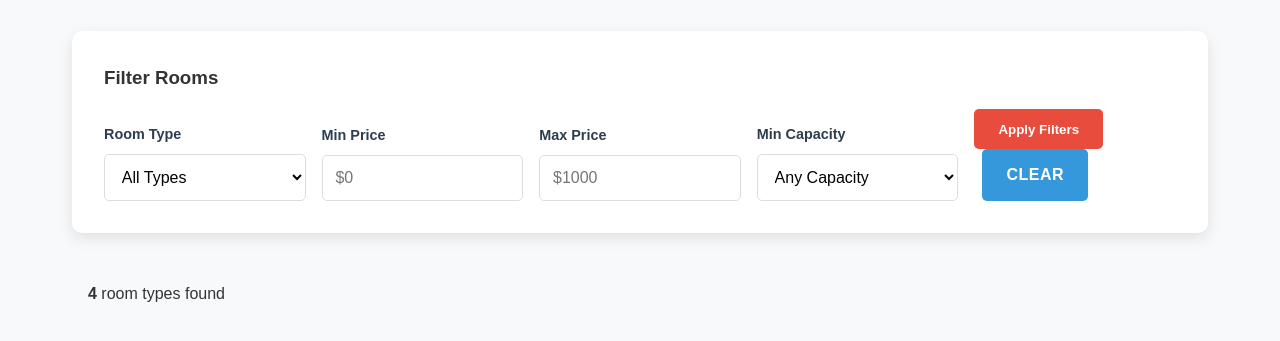
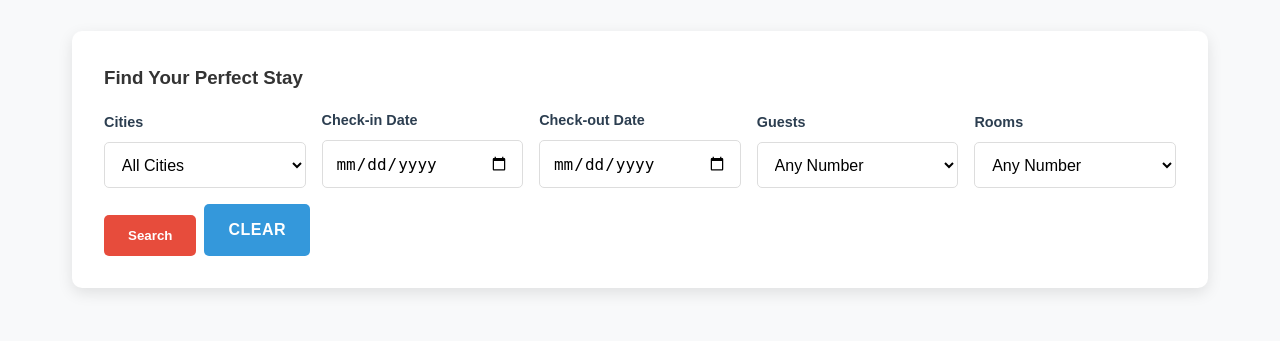
Before and after one commit to AnitaTam2001/abchotels, a Django app: page /rooms/ in a window 1280 px wide. Shown: the part 508-849 px from the top of the page. Run offline with Django 4.2, Linux system fonts and the light colour scheme; data comes from the database, SQL or seed files in the repository.

Commit message:
Step 5 : updated rooms

```diff
--- a/hotel/views.py
+++ b/hotel/views.py
@@ -22,33 +22,69 @@
     room_types = RoomType.objects.all()
 
     # Get filter parameters
-    room_type_filter = request.GET.get('room_type', '')
-    price_min = request.GET.get('price_min', '')
-    price_max = request.GET.get('price_max', '')
-    capacity = request.GET.get('capacity', '')
+    city_filter = request.GET.get('city', '')
+    check_in_date = request.GET.get('check_in', '')
+    check_out_date = request.GET.get('check_out', '')
+    guests_filter = request.GET.get('guests', '')
+    rooms_filter = request.GET.get('rooms', '')
 
     # Apply filters
     filtered_rooms = room_types
 
-    if room_type_filter:
-        filtered_rooms = filtered_rooms.filter(name__icontains=room_type_filter)
+    # City filter (using room type name as city for now)
+    if city_filter:
+        filtered_rooms = filtered_rooms.filter(name__icontains=city_filter)
 
-    if price_min:
-        filtered_rooms = filtered_rooms.filter(price_per_night__gte=price_min)
+    # Guests filter (capacity)
+    if guests_filter:
+        filtered_rooms = filtered_rooms.filter(capacity__gte=guests_filter)
 
-    if price_max:
-        filtered_rooms = filtered_rooms.filter(price_per_night__lte=price_max)
+    # Date availability filter
+    if check_in_date and check_out_date:
+        try:
+            check_in = datetime.strptime(check_in_date, '%Y-%m-%d').date()
+            check_out = datetime.strptime(check_out_date, '%Y-%m-%d').date()
 
-    if capacity:
-        filtered_rooms = filtered_rooms.filter(capacity__gte=capacity)
+            # Get rooms that are not booked for the selected dates
+            booked_room_ids = Booking.objects.filter(
+                status__in=['confirmed', 'pending'],
+                check_in__lt=check_out,
+                check_out__gt=check_in
+            ).values_list('room__room_type_id', flat=True)
+
+            # Exclude room types that have booked rooms
+            filtered_rooms = filtered_rooms.exclude(id__in=booked_room_ids)
+
+        except (ValueError, TypeError):
+            # If date parsing fails, continue without date filtering
+            pass
+
+    # Rooms filter (number of available rooms of each type)
+    if rooms_filter:
+        try:
+            rooms_count = int(rooms_filter)
+            # Filter room types that have at least the requested number of available rooms
+            room_types_with_availability = []
+            for room_type in filtered_rooms:
+                available_count = Room.objects.filter(
+                    room_type=room_type,
+                    is_available=True
+                ).count()
+                if available_count >= rooms_count:
+                    room_types_with_availability.append(room_type.id)
+
+            filtered_rooms = filtered_rooms.filter(id__in=room_types_with_availability)
+        except ValueError:
+            pass
 
     return render(request, 'room_list.html', {
         'room_types': filtered_rooms,
         'all_room_types': room_types,
-        'selected_type': room_type_filter,
-        'price_min': price_min,
-        'price_max': price_max,
-        'capacity': capacity
+        'selected_city': city_filter,
+        'selected_check_in': check_in_date,
+        'selected_check_out': check_out_date,
+        'selected_guests': guests_filter,
+        'selected_rooms': rooms_filter
     })
 
 def room_detail(request, room_type_id):
--- a/templates/room_list.html
+++ b/templates/room_list.html
@@ -13,45 +13,58 @@
     <div class="container">
         <!-- Filter Section -->
         <div class="filter-section">
-            <h3 style="margin-bottom: 1rem;">Filter Rooms</h3>
+            <h3 style="margin-bottom: 1rem;">Find Your Perfect Stay</h3>
             <form method="get" action="{% url 'room_list' %}">
                 <div class="filter-grid">
                     <div class="filter-group">
-                        <label class="filter-label">Room Type</label>
-                        <select name="room_type" class="filter-select">
-                            <option value="">All Types</option>
-                            {% for room_type in all_room_types %}
-                            <option value="{{ room_type.name }}" {% if selected_type == room_type.name %}selected{% endif %}>
-                                {{ room_type.name }}
-                            </option>
-                            {% endfor %}
+                        <label class="filter-label">Cities</label>
+                        <select name="city" class="filter-select">
+                            <option value="">All Cities</option>
+                            <option value="New York" {% if selected_city == "New York" %}selected{% endif %}>New York</option>
+                            <option value="Los Angeles" {% if selected_city == "Los Angeles" %}selected{% endif %}>Los Angeles</option>
+                            <option value="Chicago" {% if selected_city == "Chicago" %}selected{% endif %}>Chicago</option>
+                            <option value="Miami" {% if selected_city == "Miami" %}selected{% endif %}>Miami</option>
+                            <option value="Las Vegas" {% if selected_city == "Las Vegas" %}selected{% endif %}>Las Vegas</option>
+                            <option value="San Francisco" {% if selected_city == "San Francisco" %}selected{% endif %}>San Francisco</option>
                         </select>
                     </div>
 
                     <div class="filter-group">
-                        <label class="filter-label">Min Price</label>
-                        <input type="number" name="price_min" class="filter-input" placeholder="$0" value="{{ price_min }}">
+                        <label class="filter-label">Check-in Date</label>
+                        <input type="date" name="check_in" class="filter-input" value="{{ selected_check_in }}">
                     </div>
 
                     <div class="filter-group">
-                        <label class="filter-label">Max Price</label>
-                        <input type="number" name="price_max" class="filter-input" placeholder="$1000" value="{{ price_max }}">
+                        <label class="filter-label">Check-out Date</label>
+                        <input type="date" name="check_out" class="filter-input" value="{{ selected_check_out }}">
                     </div>
 
                     <div class="filter-group">
-                        <label class="filter-label">Min Capacity</label>
-                        <select name="capacity" class="filter-select">
-                            <option value="">Any Capacity</option>
-                            <option value="1" {% if capacity == "1" %}selected{% endif %}>1 Person</option>
-                            <option value="2" {% if capacity == "2" %}selected{% endif %}>2 People</option>
-                            <option value="3" {% if capacity == "3" %}selected{% endif %}>3 People</option>
-                            <option value="4" {% if capacity == "4" %}selected{% endif %}>4+ People</option>
+                        <label class="filter-label">Guests</label>
+                        <select name="guests" class="filter-select">
+                            <option value="">Any Number</option>
+                            <option value="1" {% if selected_guests == "1" %}selected{% endif %}>1 Guest</option>
+                            <option value="2" {% if selected_guests == "2" %}selected{% endif %}>2 Guests</option>
+                            <option value="3" {% if selected_guests == "3" %}selected{% endif %}>3 Guests</option>
+                            <option value="4" {% if selected_guests == "4" %}selected{% endif %}>4+ Guests</option>
                         </select>
                     </div>
 
                     <div class="filter-group">
-                        <button type="submit" class="filter-btn">Apply Filters</button>
-                        <a href="{% url 'room_list' %}" class="btn" style="margin-left: 0.5rem;">Clear</a>
+                        <label class="filter-label">Rooms</label>
+                        <select name="rooms" class="filter-select">
+                            <option value="">Any Number</option>
+                            <option value="1" {% if selected_rooms == "1" %}selected{% endif %}>1 Room</option>
+                            <option value="2" {% if selected_rooms == "2" %}selected{% endif %}>2 Rooms</option>
+                            <option value="3" {% if selected_rooms == "3" %}selected{% endif %}>3 Rooms</option>
+                            <option value="4" {% if selected_rooms == "4" %}selected{% endif %}>4+ Rooms</option>
+                        </select>
+                    </div>
+
+                    <!-- Buttons on the same line -->
+                    <div class="filter-group" style="display: flex; gap: 0.5rem; align-items: end;">
+                        <button type="submit" class="filter-btn" style="flex: 1;">Search</button>
+                        <a href="{% url 'room_list' %}" class="btn" style="flex: 1; text-align: center;">Clear</a>
                     </div>
                 </div>
             </form>
@@ -61,7 +74,7 @@
         <div class="results-info">
             <div>
                 <strong>{{ room_types.count }}</strong> room type{{ room_types.count|pluralize }} found
-                {% if selected_type or price_min or price_max or capacity %} with applied filters
+                {% if selected_city or selected_check_in or selected_check_out or selected_guests or selected_rooms %} with applied filters
                 {% endif %}
             </div>
         </div>
```
